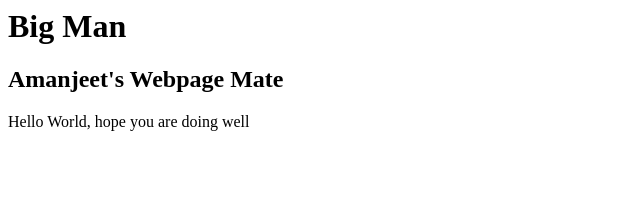
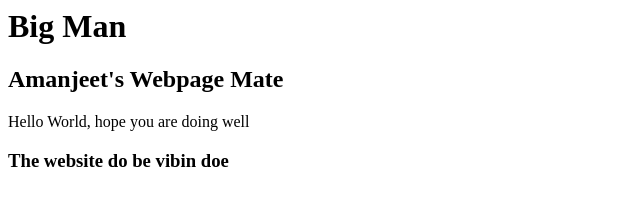
Before and after one commit to Amanjeet-Singh/Amanjeet-Singh.github.io, a plain HTML site: page index.html in a window 1280 px wide. Shown: the whole page, without its empty margins (0-640 px from the left). Drawn offline with Linux system fonts and the light colour scheme.

Commit message:
Update index.html

```diff
--- a/index.html
+++ b/index.html
@@ -1,3 +1,4 @@
 <h1> Big Man </h1>
 <h2> Amanjeet's Webpage Mate </h2>
 <p> Hello World, hope you are doing well </p>
+<h3> The website do be vibin doe </h3>
```
